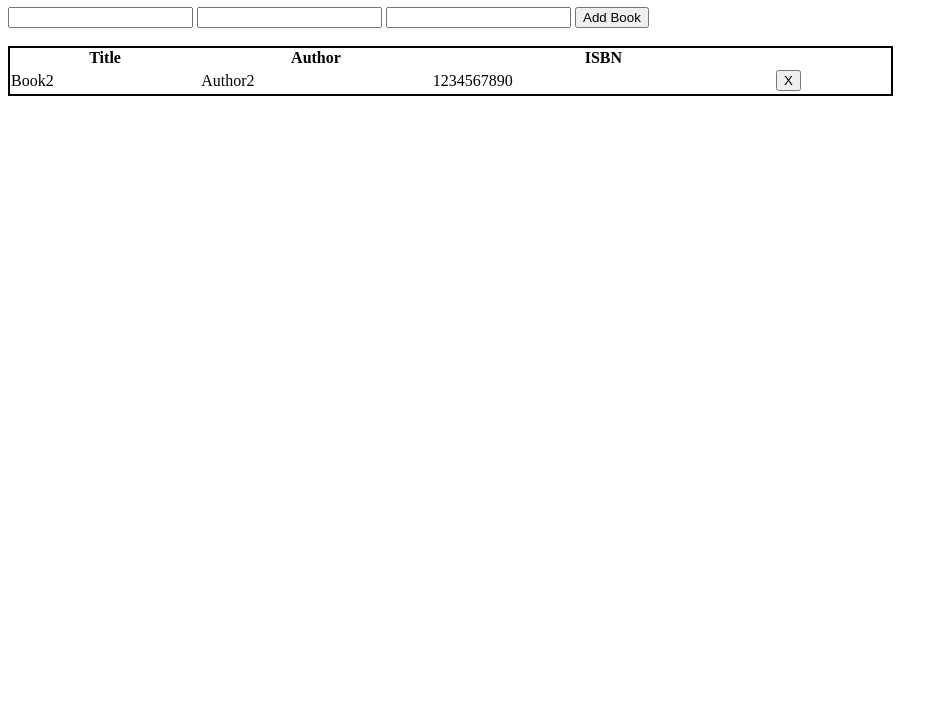
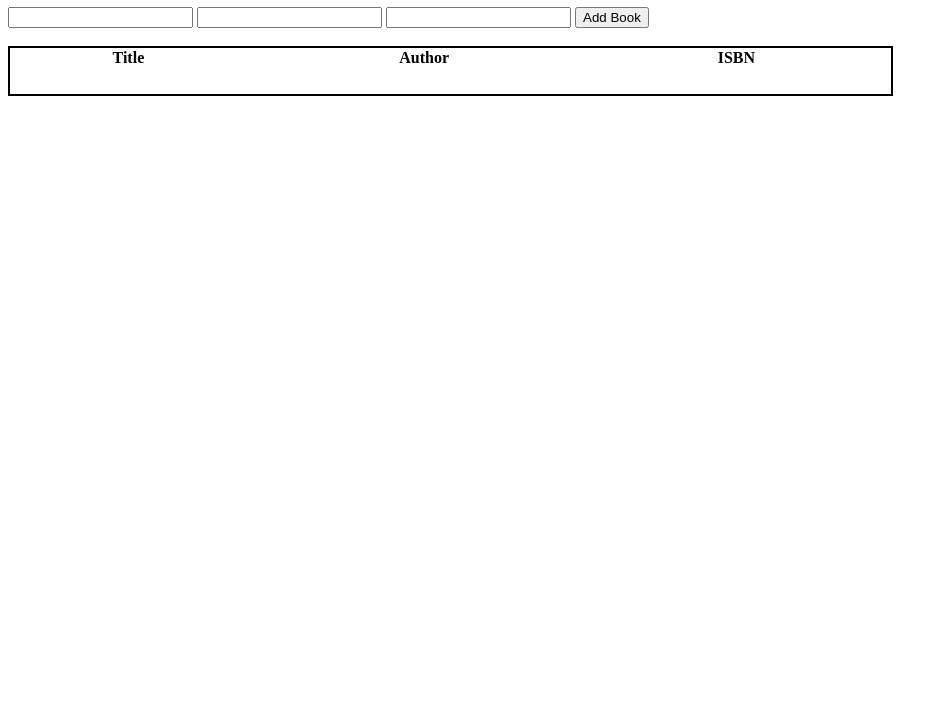
Before and after one commit to acciojob/book-list-Rakeshmunukuntla, a website: page main.html in a window 1280 px wide. Shown: the part 73-800 px from the top of the page, without its empty margins (0-948 px from the left). Drawn offline with Linux system fonts and the light colour scheme.

Commit message:
created a submission

```diff
--- a/main.html
+++ b/main.html
@@ -30,11 +30,7 @@
 		</thead>
 		<tbody id="book-list">
 			<tr>
-        <td>Book2</td>
-        <td>Author2</td>
-        <td>1234567890</td>
-        <td><button class="delete">X</button></td>
-    </tr>
+		    </tr>
 		</tbody>
 	</table>
 	</div>
```
